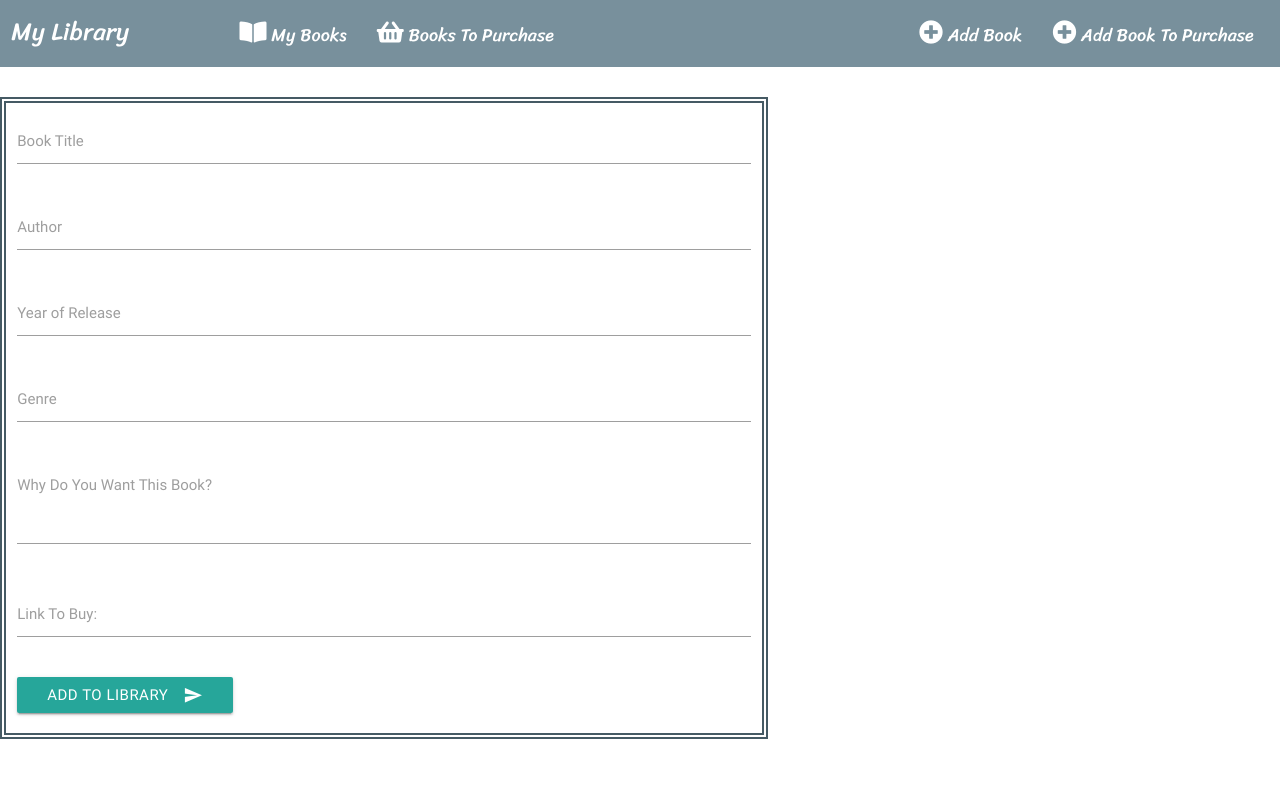
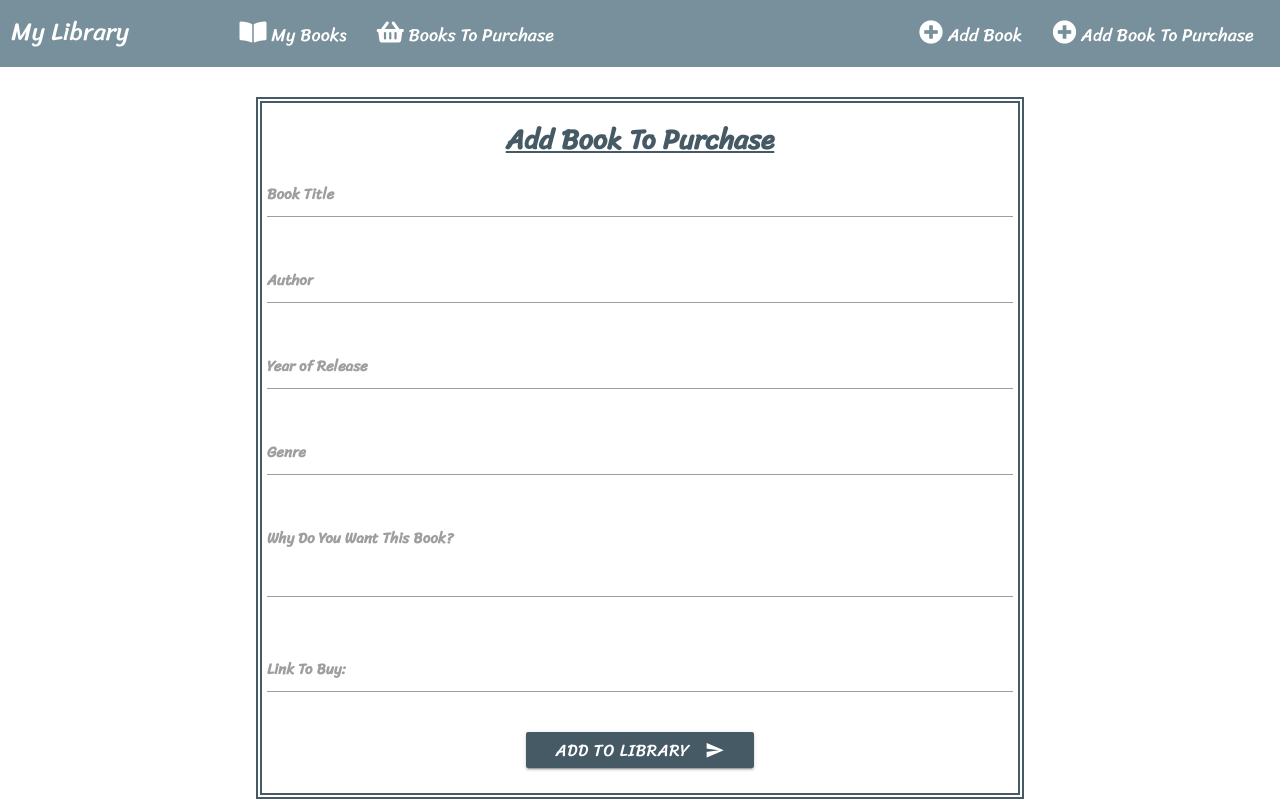
Before and after one commit to WHusssain937/Milestone-Project-3, a Flask app: page /add_to_purchase in a window 1280 px wide. Shown: the part 64-863 px from the top of the page. Before the commit the page ends 803 px from the top, so only its background shows below. Run offline with Flask 2, Linux system fonts and the light colour scheme; data that the repository does not hold is empty; some libraries are stand-ins or nearby versions; some web fonts are replaced.

Commit message:
added styling for add to purchase page

```diff
--- a/templates/add-to-purchase.html
+++ b/templates/add-to-purchase.html
@@ -1,71 +1,45 @@
 {% extends 'base.html' %} {% block content %}
-<div class="row">
-  <form
-    action="{{ url_for('insert_to_purchase') }}"
-    method="POST"
-    class="col s6"
-  >
-    <div class="row input-field">
+
+<div class="book-form">
+  <form action="{{ url_for('insert_to_purchase') }}" method="POST">
+    <h4 class="form-heading">Add Book To Purchase</h4>
+    <div class="row input-field form-row">
       <label for="purchase_title">Book Title</label>
-      <input
-        id="purchase_title"
-        name="purchase_title"
-        type="text"
-        class="validate"
-        required
-      />
+      <input id="purchase_title" name="purchase_title" type="text" required />
     </div>
-    <div class="row input-field">
+    <div class="row input-field form-row">
       <label for="name_of_author">Author</label>
-      <input
-        id="name_of_author"
-        name="name_of_author"
-        type="text"
-        class="validate"
-        required
-      />
+      <input id="name_of_author" name="name_of_author" type="text" required />
     </div>
-    <div class="row input-field">
+    <div class="row input-field form-row">
       <label for="release_year">Year of Release</label>
-      <input
-        id="release_year"
-        name="release_year"
-        type="text"
-        class="validate"
-        required
-      />
+      <input id="release_year" name="release_year" type="text" required />
     </div>
-    <div class="row input-field">
+    <div class="row input-field form-row">
       <label for="purchase_genre">Genre</label>
-      <input
-        id="purchase_genre"
-        name="purchase_genre"
-        type="text"
-        class="validate"
-        required
-      />
+      <input id="purchase_genre" name="purchase_genre" type="text" required />
     </div>
-    <div class="row input-field">
+    <div class="row input-field form-row">
       <label for="why_buy">Why Do You Want This Book?</label>
       <textarea
         id="why_buy"
         name="why_buy"
         class="materialize-textarea"
         maxlength="1000"
+        required
       ></textarea>
     </div>
-    <div class="row input-field">
+    <div class="row input-field form-row">
       <label for="purchase_link">Link To Buy:</label>
       <input
         id="purchase_link"
         name="purchase_link"
         type="url"
-        class="validate"
         required
       />
     </div>
-    <div class="row">
-      <button class="btn waves-effect waves-light" type="submit" name="action">
+    <div class="row btn-align">
+      <button class="btn waves-effect waves-light submit-btn" type="submit" name="action">
         Add to Library
         <i class="material-icons right">send</i>
       </button>
```
